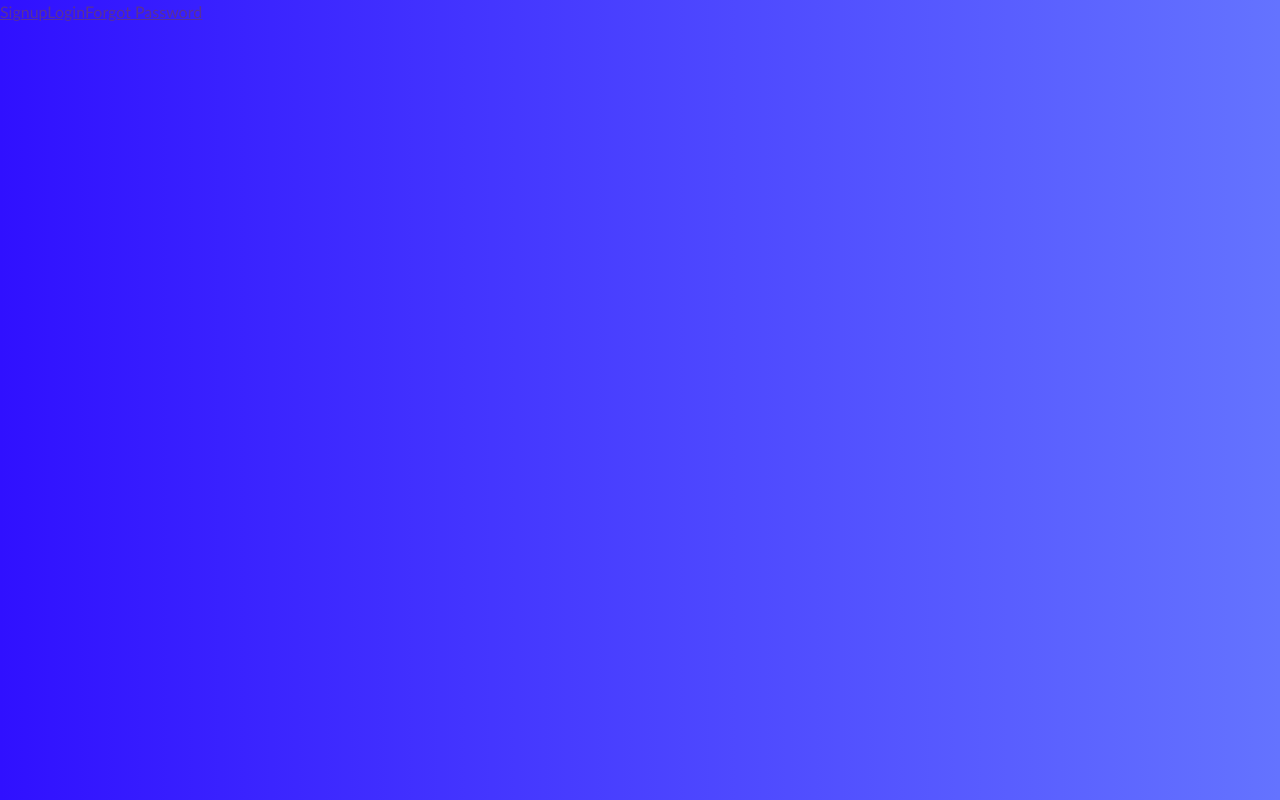
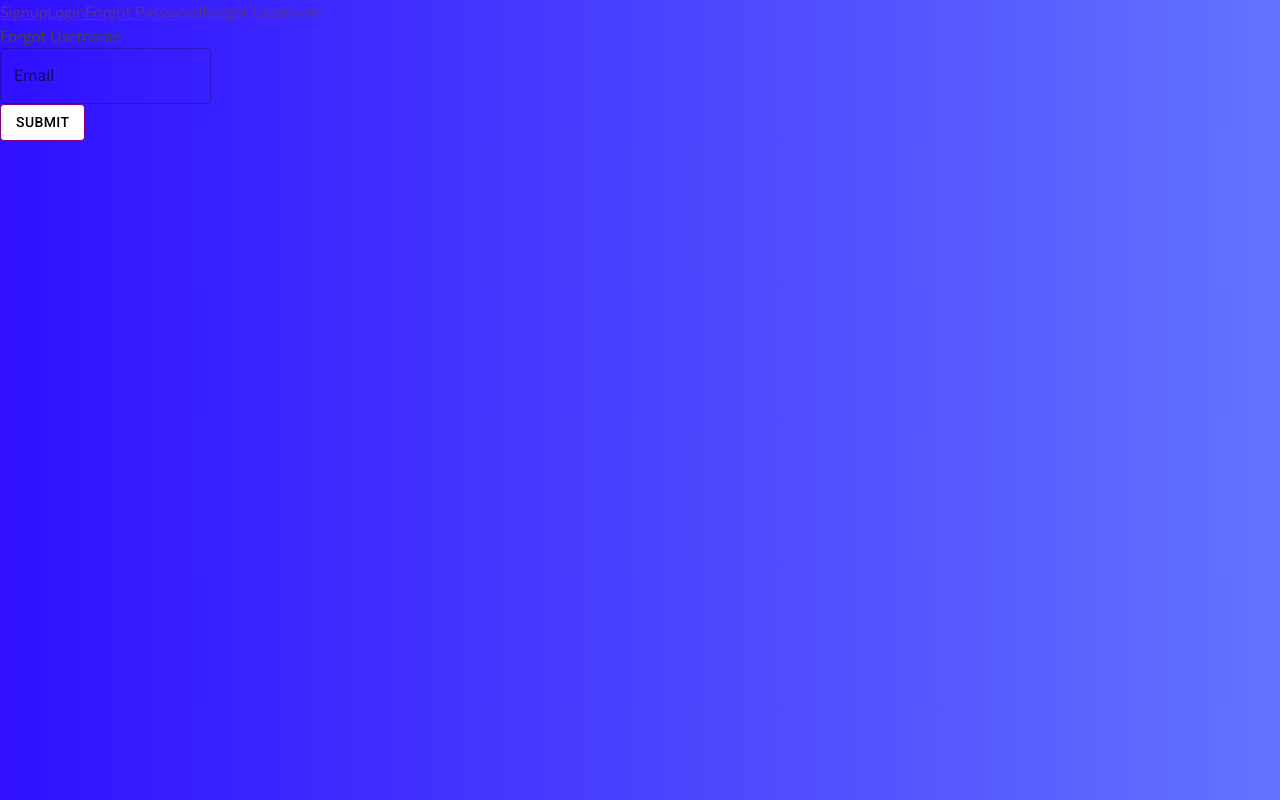
Before and after one commit to Sergoto/front-end-newriders, a React (Create React App) app: page /forgotuser in a window 1280 px wide. Built offline with nearby package versions, Linux system fonts and the light colour scheme; no server answers.

Commit message:
Username email function

```diff
--- a/src/App.js
+++ b/src/App.js
@@ -16,6 +16,8 @@ import Register from './components/Register';
 import AppContext from './components/AppContext';
 import Resetpassword from './components/Resetpassword';
 import Resetconfirmed from './components/Resetconfirmed';
+import Forgotuser from './components/Forgotuser';
+import Usernameconfirm from './components/Usernameconfirm';
 import Logout from './components/Logout';
 import React, { useEffect, useState } from 'react';
 import axios from 'axios';
@@ -97,13 +99,18 @@ function App() {
         <Link to="/forgot">
           Forgot Password
         </Link>
+        <Link to="/forgotuser">
+          Forgot Username
+        </Link>
       </div>
     )}
        <Routes>
        <Route  path="/" element={<></>}/>
        <Route  path="/forgot" element={<Resetpassword />}/>
+       <Route  path="/forgotuser" element={<Forgotuser />}/>
        <Route  path="/register" element={<Register />}/>
        <Route  path="/resetconfirmed" element={<Resetconfirmed />}/>
+       <Route  path="/usernameconfirm" element={<Usernameconfirm />}/>
        <Route  path="/login" element={<Login onChange={handleChange}/>}/>
         </Routes>
 
--- /dev/null
+++ b/src/components/Forgotuser.js
@@ -0,0 +1,48 @@
+import React, { useState, useEffect } from 'react';
+import axios from 'axios';
+import { Button, TextField } from '@mui/material';
+import { useNavigate } from "react-router-dom";
+
+
+
+function Forgotuser() {
+
+  const [email, setEmail] = useState("");
+
+  const nav = useNavigate();
+
+
+  let handleSubmit = async (e) => {
+    e.preventDefault();
+
+    axios.post('http://localhost:8001/forgotuser' , {
+      email: email,
+     }).then((res)=>{
+         console.log(res);
+            nav("/usernameconfirm");
+}).catch((error) => {
+ console.log(error)
+});
+     }
+
+  return (
+    <div>Forgot Username
+    <form onSubmit={handleSubmit}>
+              <TextField
+              id="outlined-static"
+              label="Email"
+              value={email}
+              placeholder="Email"
+              onChange={(e) => setEmail(e.target.value)}
+            />
+
+              <br />
+              <Button type="submit"  variant='outlined'
+      sx={{ color: 'black', backgroundColor: 'white', borderColor: 'purple' }}>Submit</Button>
+
+            </form>
+        </div>
+  )
+}
+
+export default Forgotuser
--- /dev/null
+++ b/src/components/Usernameconfirm.js
@@ -0,0 +1,9 @@
+import React from 'react'
+
+function Usernameconfirm() {
+  return (
+    <div>Username sent, check your email!</div>
+  )
+}
+
+export default Usernameconfirm
```
